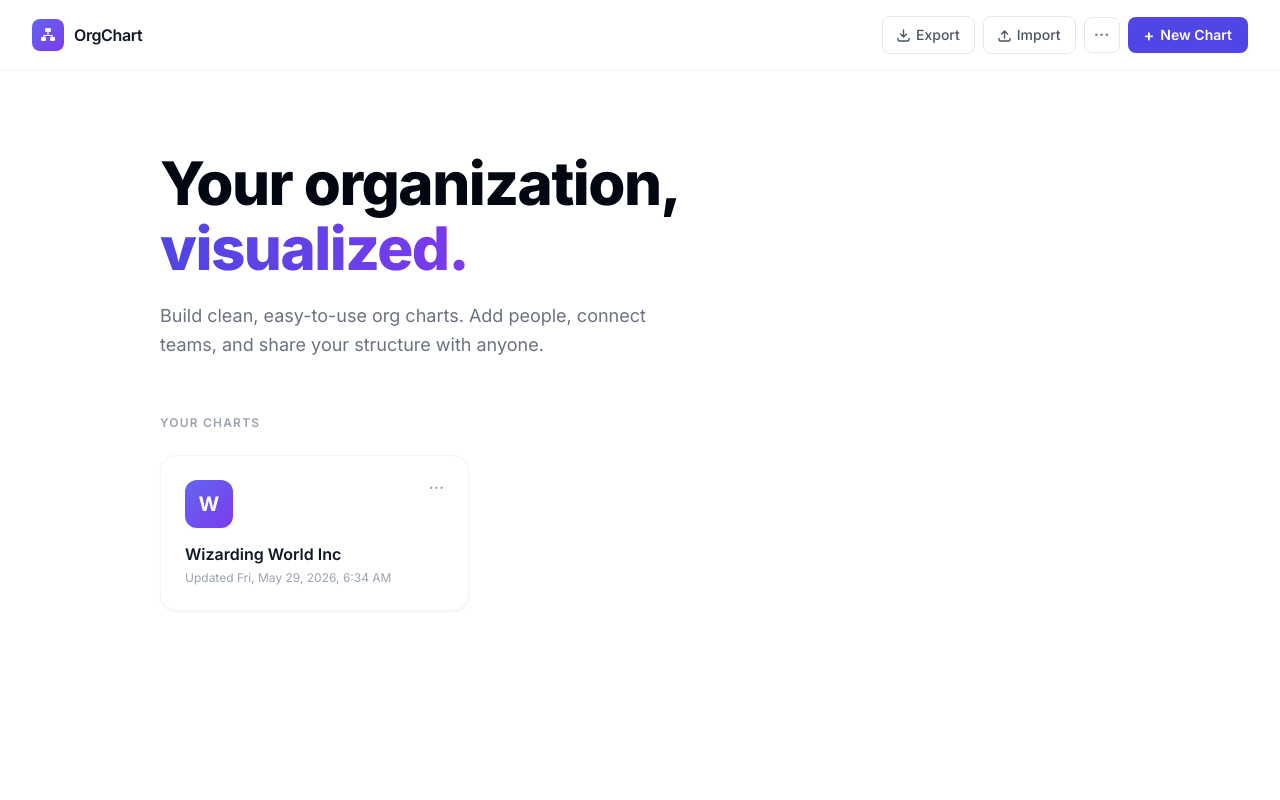
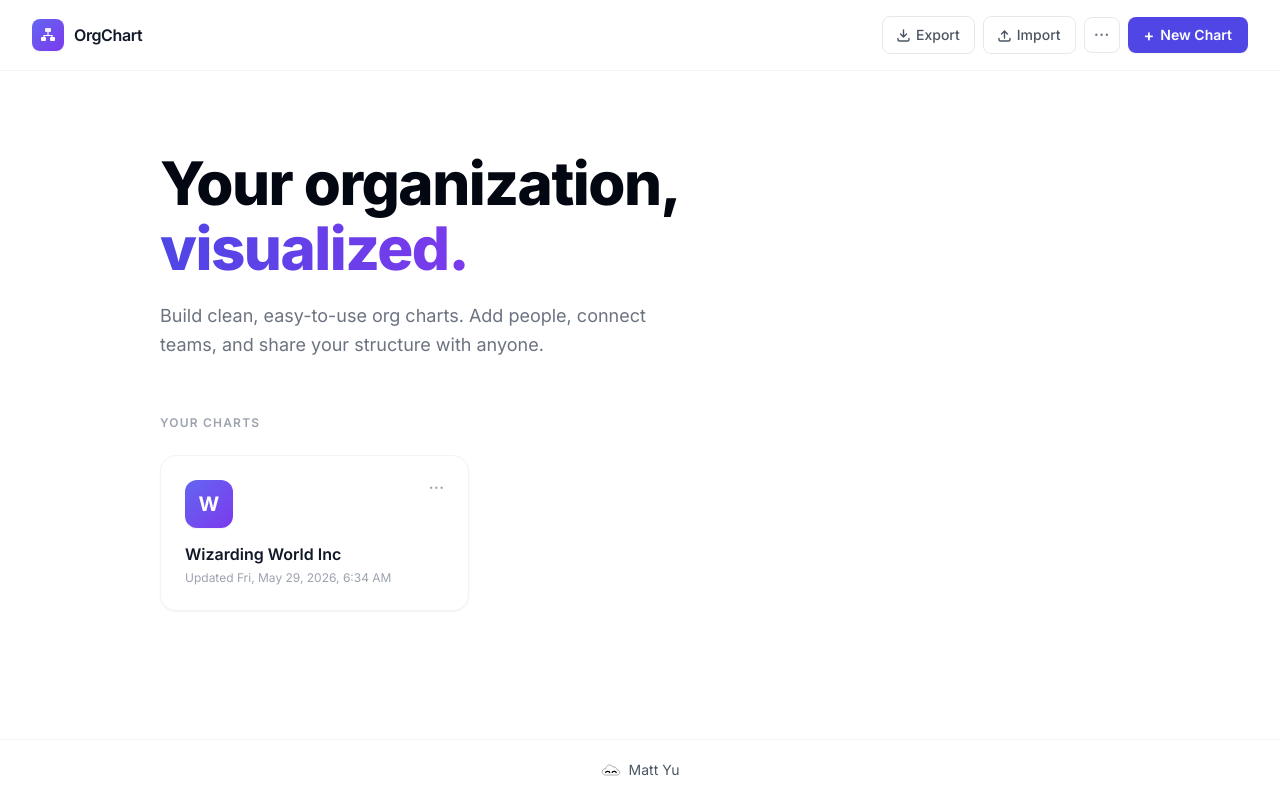
Before and after one commit to mattryanyu/org-chart-app, a React (Vite) app: page / in a window 1280 px wide. Built offline with nearby package versions, Linux system fonts and the light colour scheme.

Commit message:
updated website link

```diff
--- a/src/components/LandingScreen.tsx
+++ b/src/components/LandingScreen.tsx
@@ -347,6 +347,23 @@ export function LandingScreen({ onOpen, onCreate }: Props) {
           </div>
         )}
       </div>
+      {/* Footer */}
+      <footer className="mt-auto py-5 flex items-center justify-center border-t border-gray-100">
+        <a
+          href="https://mattryanyu.github.io/"
+          target="_blank"
+          rel="noopener noreferrer"
+          className="flex items-center gap-2 hover:opacity-70 transition-opacity"
+        >
+          <svg width="20" height="20" viewBox="1869 468 1026 1026" xmlns="http://www.w3.org/2000/svg" overflow="hidden">
+            <path d="M2704.76 979.931C2701.56 979.931 2697.28 979.931 2694.07 979.931 2694.07 979.931 2694.07 979.931 2694.07 979.931 2694.07 927.562 2668.43 879.469 2626.74 849.544 2583.99 819.619 2529.49 812.137 2480.33 829.237 2439.71 750.15 2349.94 709.537 2264.44 729.844 2178.94 750.15 2116.95 827.1 2116.95 915.806 2116.95 915.806 2116.95 916.875 2116.95 917.944 2058.17 908.325 1999.39 932.906 1963.05 979.931 1927.78 1028.02 1921.37 1091.08 1945.95 1144.52 1971.6 1197.96 2025.04 1233.22 2083.82 1236.43L2083.82 1237.5 2703.69 1237.5C2774.23 1237.5 2831.94 1179.79 2831.94 1109.25 2831.94 1038.71 2775.3 979.931 2704.76 979.931Z" fill="#FFFFFF" stroke="#222222" strokeWidth="18"/>
+            <path d="M2108.35 1106.52C2113.03 1073.22 2162.79 1048.45 2219.48 1051.2 2272.89 1053.8 2314 1080.02 2314 1111.5" stroke="#000000" strokeWidth="66.4583" strokeLinecap="round" strokeMiterlimit="8" fill="none"/>
+            <path d="M2439.35 1106.5C2444.08 1073.2 2494.09 1048.44 2551.06 1051.21 2604.72 1053.81 2646 1080.03 2646 1111.5" stroke="#000000" strokeWidth="66.4583" strokeLinecap="round" strokeMiterlimit="8" fill="none"/>
+          </svg>
+          <span className="text-sm text-gray-600">Matt Yu</span>
+        </a>
+      </footer>
+
       {/* Delete chart modal */}
       {deletingChart && (
         <div className="fixed inset-0 z-50 flex items-center justify-center p-4 bg-black/40 backdrop-blur-sm">
```
